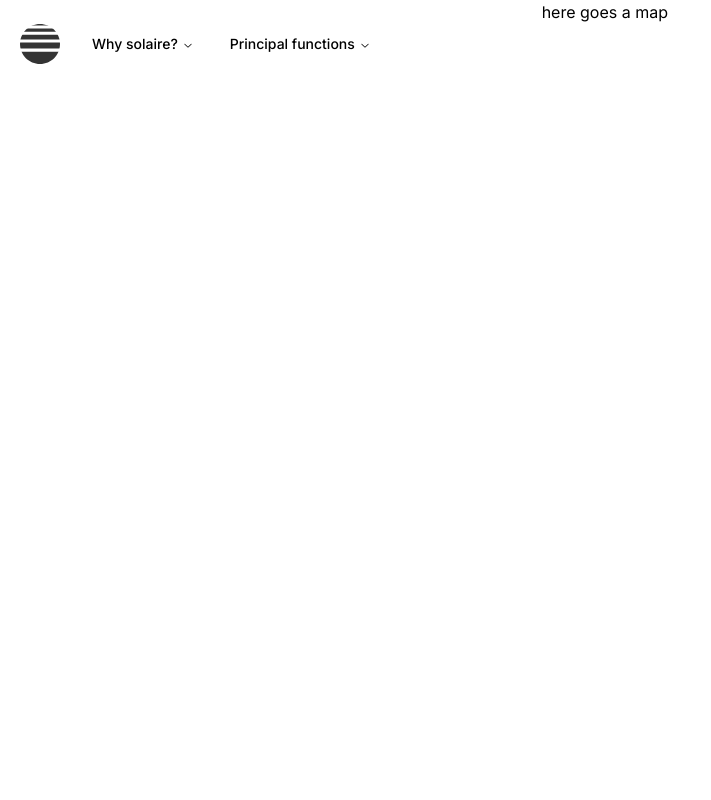
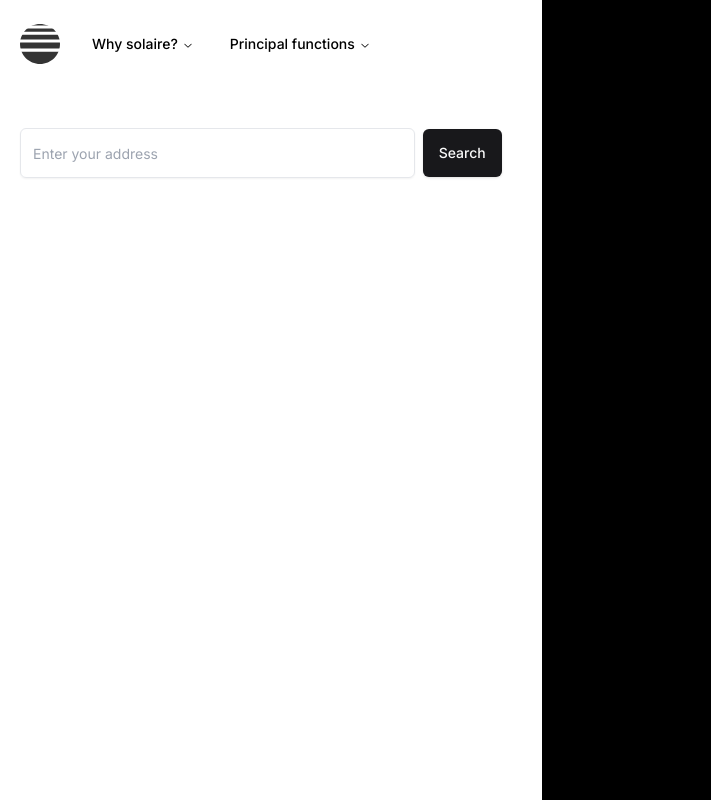
Before and after one commit to tomasferrerasdev/solaire, a Next.js app: page / in a window 1280 px wide. Shown: the whole page, without its empty margins (0-711 px from the left). Built offline with nearby package versions, Linux system fonts and the light colour scheme.

Commit message:
feat: add location search ui

```diff
--- a/package.json
+++ b/package.json
@@ -11,6 +11,7 @@
   "dependencies": {
     "@radix-ui/react-icons": "^1.3.0",
     "@radix-ui/react-navigation-menu": "^1.2.0",
+    "@radix-ui/react-slot": "^1.1.0",
     "class-variance-authority": "^0.7.0",
     "clsx": "^2.1.1",
     "next": "14.2.5",
--- a/src/app/page.tsx
+++ b/src/app/page.tsx
@@ -1,4 +1,4 @@
-import { NavbarMenu } from "@/components";
+import { Input, NavbarMenu, Button } from "@/components";
 import Image from "next/image";
 import Link from "next/link";
 
@@ -6,15 +6,26 @@ export default function Home() {
   return (
     <main className="w-full bg-white">
       <section className="min-h-screen w-full grid grid-cols-12 gap-5">
-        <article className="col-span-5 px-5">
-          <nav className="py-6 flex items-center gap-4">
+        <article className="col-span-5 px-5 w-full">
+          <nav className="py-6 flex items-center gap-4 mb-10">
             <Link href="/">
               <Image src={`/logo.svg`} alt="logo" width={40} height={40} />
             </Link>
             <NavbarMenu />
           </nav>
+
+          <div className="flex w-full items-center space-x-2">
+            <Input
+              type="text"
+              placeholder="Enter your address"
+              className="py-6"
+            />
+            <Button type="submit" className="py-6">
+              Search
+            </Button>
+          </div>
         </article>
-        <aside className="col-span-7">here goes a map</aside>
+        <aside className="col-span-7 bg-black">here goes a map</aside>
       </section>
     </main>
   );
--- /dev/null
+++ b/src/components/ui/button.tsx
@@ -0,0 +1,57 @@
+import * as React from "react"
+import { Slot } from "@radix-ui/react-slot"
+import { cva, type VariantProps } from "class-variance-authority"
+
+import { cn } from "@/lib/utils"
+
+const buttonVariants = cva(
+  "inline-flex items-center justify-center whitespace-nowrap rounded-md text-sm font-medium transition-colors focus-visible:outline-none focus-visible:ring-1 focus-visible:ring-zinc-950 disabled:pointer-events-none disabled:opacity-50 dark:focus-visible:ring-zinc-300",
+  {
+    variants: {
+      variant: {
+        default:
+          "bg-zinc-900 text-zinc-50 shadow hover:bg-zinc-900/90 dark:bg-zinc-50 dark:text-zinc-900 dark:hover:bg-zinc-50/90",
+        destructive:
+          "bg-red-500 text-zinc-50 shadow-sm hover:bg-red-500/90 dark:bg-red-900 dark:text-zinc-50 dark:hover:bg-red-900/90",
+        outline:
+          "border border-zinc-200 bg-white shadow-sm hover:bg-zinc-100 hover:text-zinc-900 dark:border-zinc-800 dark:bg-zinc-950 dark:hover:bg-zinc-800 dark:hover:text-zinc-50",
+        secondary:
+          "bg-zinc-100 text-zinc-900 shadow-sm hover:bg-zinc-100/80 dark:bg-zinc-800 dark:text-zinc-50 dark:hover:bg-zinc-800/80",
+        ghost: "hover:bg-zinc-100 hover:text-zinc-900 dark:hover:bg-zinc-800 dark:hover:text-zinc-50",
+        link: "text-zinc-900 underline-offset-4 hover:underline dark:text-zinc-50",
+      },
+      size: {
+        default: "h-9 px-4 py-2",
+        sm: "h-8 rounded-md px-3 text-xs",
+        lg: "h-10 rounded-md px-8",
+        icon: "h-9 w-9",
+      },
+    },
+    defaultVariants: {
+      variant: "default",
+      size: "default",
+    },
+  }
+)
+
+export interface ButtonProps
+  extends React.ButtonHTMLAttributes<HTMLButtonElement>,
+    VariantProps<typeof buttonVariants> {
+  asChild?: boolean
+}
+
+const Button = React.forwardRef<HTMLButtonElement, ButtonProps>(
+  ({ className, variant, size, asChild = false, ...props }, ref) => {
+    const Comp = asChild ? Slot : "button"
+    return (
+      <Comp
+        className={cn(buttonVariants({ variant, size, className }))}
+        ref={ref}
+        {...props}
+      />
+    )
+  }
+)
+Button.displayName = "Button"
+
+export { Button, buttonVariants }
--- a/src/components/ui/index.ts
+++ b/src/components/ui/index.ts
@@ -1 +1,3 @@
 export * from "./navigation-menu";
+export * from "./input";
+export * from "./button";
```
Also changed, not shown: 1 other file (tests, documents, lock files or other folders).
